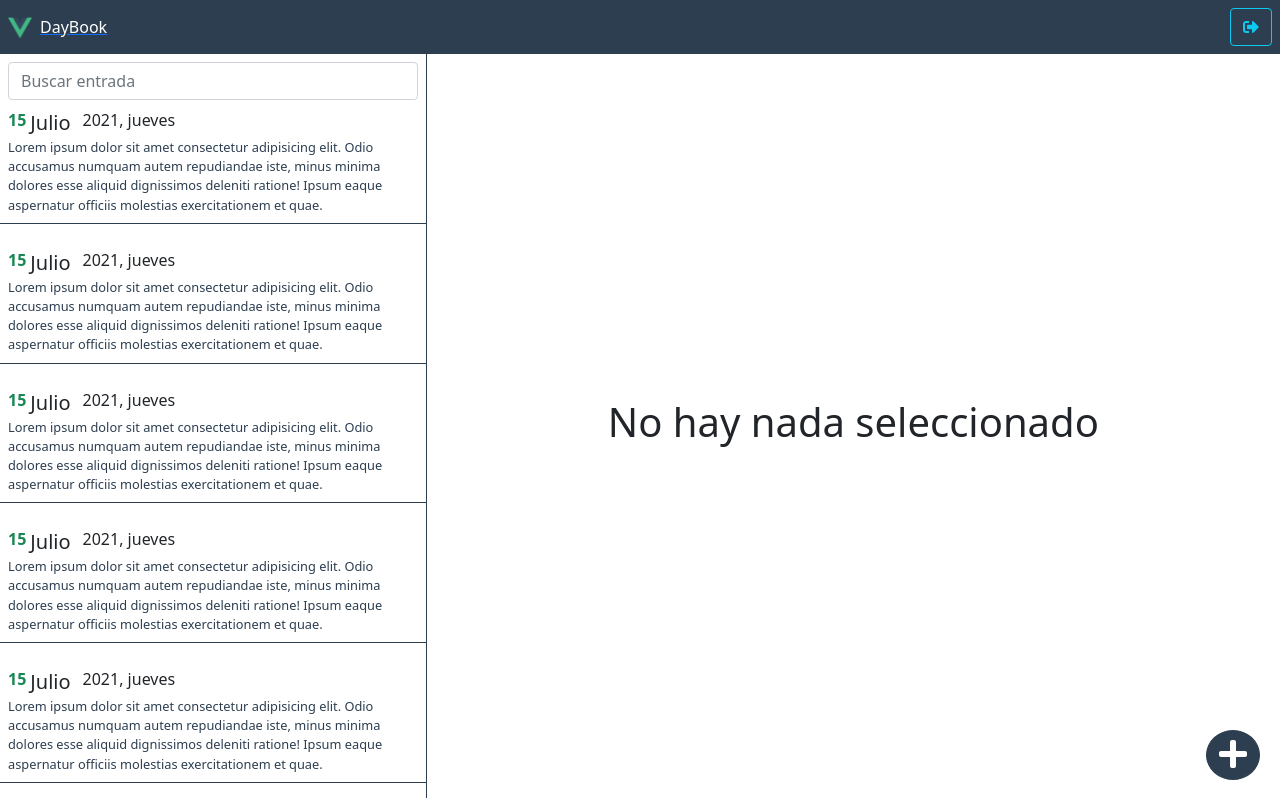
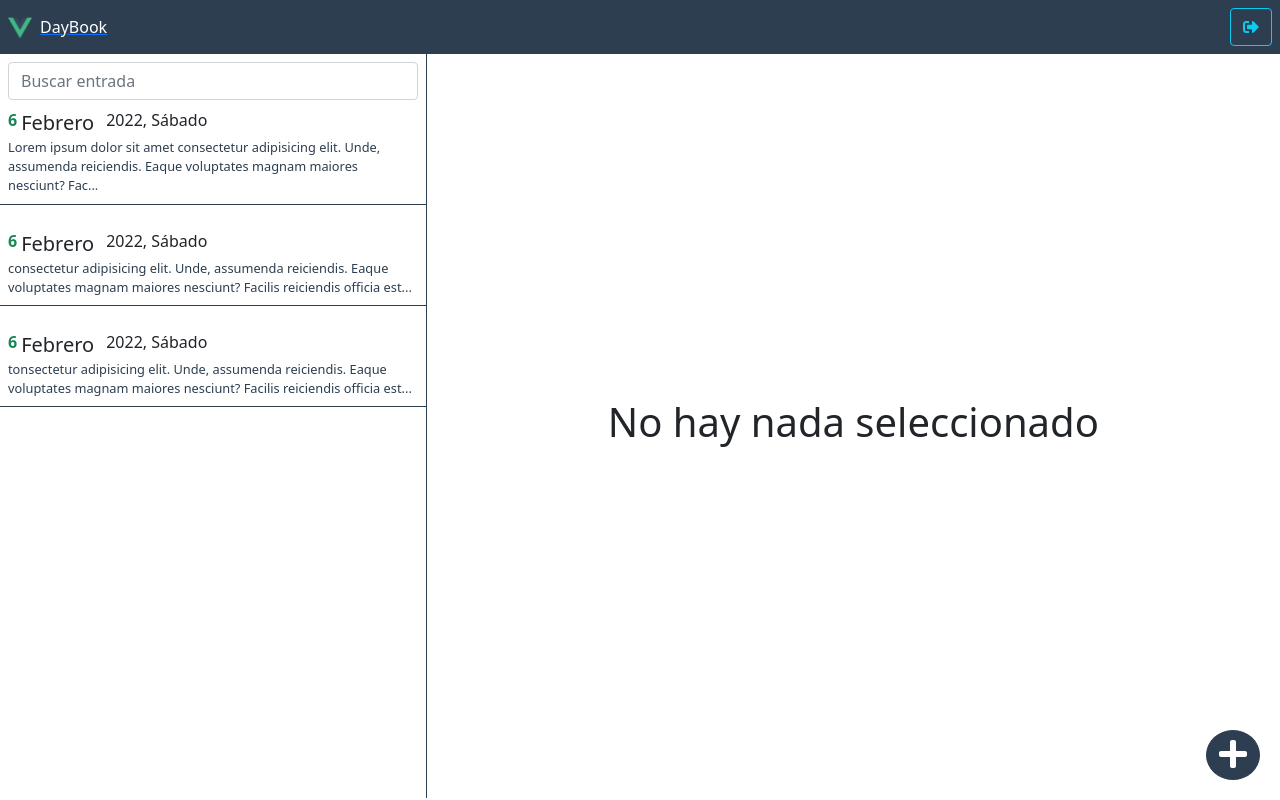
Before and after one commit to g1alexander/curso-vue, a Vue app in the folder app3/: page /daybook in a window 1280 px wide. Built offline with nearby package versions, Linux system fonts and the light colour scheme.

Commit message:
filter de entries

```diff
--- a/app3/src/modules/daybook/components/Entry.vue
+++ b/app3/src/modules/daybook/components/Entry.vue
@@ -1,24 +1,59 @@
 <template>
   <div
-    @click="$router.push({ name: 'entry', params: { id: 1 } })"
+    @click="$router.push({ name: 'entry', params: { id: entry.id } })"
     class="entry-container mb-3 pointer p-2"
   >
     <!-- title -->
 
     <div class="entry-title d-flex">
-      <span class="text-success fd-5 fw-bold">15</span>
-      <span class="mx-1 fs-5">Julio</span>
-      <span class="mx-2 fw-light">2021, jueves</span>
+      <span class="text-success fd-5 fw-bold">{{ day }}</span>
+      <span class="mx-1 fs-5">{{ mouth }}</span>
+      <span class="mx-2 fw-light">{{ yearDay }}</span>
     </div>
 
     <div class="entry-description">
-      Lorem ipsum dolor sit amet consectetur adipisicing elit. Odio accusamus
-      numquam autem repudiandae iste, minus minima dolores esse aliquid
-      dignissimos deleniti ratione! Ipsum eaque aspernatur officiis molestias
-      exercitationem et quae.
+      {{ shortText }}
     </div>
   </div>
 </template>
+
+<script lang="ts">
+import { defineComponent, PropType } from "vue";
+import { Entry } from "../store/interface/State";
+import { days, months } from "../utils/datesArray";
+
+export default defineComponent({
+  props: {
+    entry: {
+      type: Object as PropType<Entry>,
+      required: true,
+    },
+  },
+
+  computed: {
+    shortText() {
+      return this.entry.text.length > 130
+        ? this.entry.text.substring(0, 130) + "..."
+        : this.entry.text;
+    },
+
+    day() {
+      const date = new Date(this.entry.date);
+      return date.getDay();
+    },
+
+    mouth() {
+      const date = new Date(this.entry.date);
+      return months[date.getMonth()];
+    },
+
+    yearDay() {
+      const date = new Date(this.entry.date);
+      return `${date.getFullYear()}, ${days[date.getDay()]}`;
+    },
+  },
+});
+</script>
 
 <style lang="scss">
 .entry-container {
--- a/app3/src/modules/daybook/components/EntryList.vue
+++ b/app3/src/modules/daybook/components/EntryList.vue
@@ -1,23 +1,44 @@
 <template>
   <div class="entry-list-container">
     <div class="px-2 pt-2">
-      <input type="text" class="form-control" placeholder="Buscar entrada" />
+      <input
+        v-model="term"
+        type="text"
+        class="form-control"
+        placeholder="Buscar entrada"
+      />
     </div>
 
     <div class="entry-scrollarea">
-      <Entry v-for="item in 100" :key="item" />
+      <Entry v-for="entry in entries" :key="entry.id" :entry="entry" />
     </div>
   </div>
 </template>
 
 <script lang="ts">
 import { defineAsyncComponent, defineComponent } from "vue";
+import { mapGetters } from "vuex";
+import { Entry } from "../store/interface/State";
 
 export default defineComponent({
   components: {
     Entry: defineAsyncComponent(
       () => import("@/modules/daybook/components/Entry.vue")
     ),
+  },
+
+  data() {
+    return {
+      term: "",
+    };
+  },
+
+  computed: {
+    ...mapGetters("journalModule", ["getEntriesByTerm"]),
+
+    entries(): Entry[] {
+      return this.getEntriesByTerm(this.term);
+    },
   },
 });
 </script>
--- a/app3/src/modules/daybook/store/getters.ts
+++ b/app3/src/modules/daybook/store/getters.ts
@@ -1,10 +1,16 @@
-import { JournalState } from "./interface/State";
+import { JournalState, Entry } from "./interface/State";
 
 // export const myGetters = (state: JournalState) => {return};
 
-export const getEntriesByTerm = (state: JournalState): string => {
-  return "";
-};
+export const getEntriesByTerm =
+  (state: JournalState) =>
+  (term = ""): Entry[] => {
+    if (term.length === 0) return state.entries;
+
+    return state.entries.filter((entry) =>
+      entry.text.toLowerCase().includes(term.toLocaleLowerCase())
+    );
+  };
 
 export const getEntryById = (state: JournalState): string => {
   return "";
--- a/app3/src/modules/daybook/store/index.ts
+++ b/app3/src/modules/daybook/store/index.ts
@@ -4,7 +4,7 @@ import * as getters from "./getters";
 import * as mutations from "./mutations";
 
 export const journalModule = {
-  namespace: true,
+  namespaced: true,
   state,
   actions,
   mutations,
--- a/app3/src/modules/daybook/store/interface/State.ts
+++ b/app3/src/modules/daybook/store/interface/State.ts
@@ -3,7 +3,7 @@ export interface JournalState {
   entries: Entry[];
 }
 
-interface Entry {
+export interface Entry {
   id: number;
   date: string;
   text: string;
--- /dev/null
+++ b/app3/src/modules/daybook/utils/datesArray.ts
@@ -0,0 +1,23 @@
+export const months: string[] = [
+  "Enero",
+  "Febrero",
+  "Marzo",
+  "Abril",
+  "Mayo",
+  "Junio",
+  "Julio",
+  "Agosto",
+  "Septiembre",
+  "Octubre",
+  "Noviembre",
+  "Diciembre",
+];
+export const days: string[] = [
+  "Domingo",
+  "Lunes",
+  "Martes",
+  "Miércoles",
+  "Jueves",
+  "Viernes",
+  "Sábado",
+];
```
